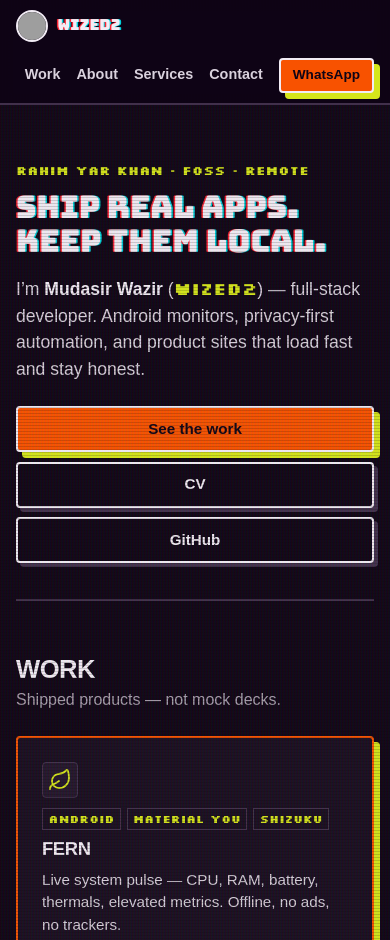
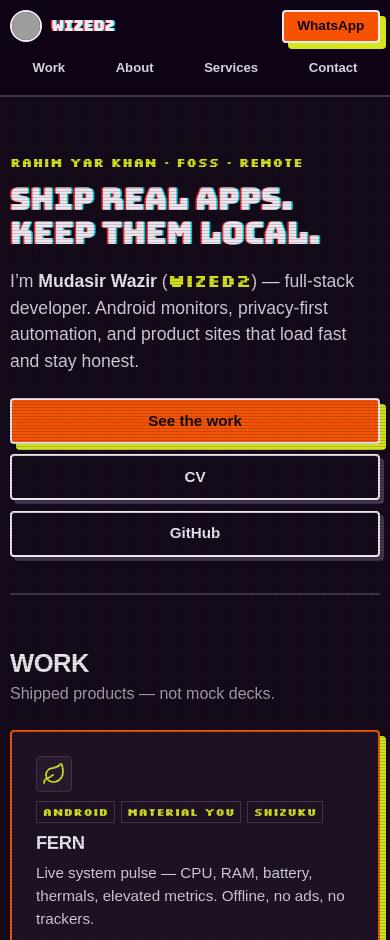
Before and after one commit to wized2/wized2.github.io, a plain HTML site: page index.html in a window 390 px wide. Shown: the top 940 px of the page. Drawn offline with nearby package versions, Linux system fonts and the light colour scheme; grey boxes are pictures that could not be loaded; a web font is replaced by a local one.

Commit message:
fix: mobile header layout — WhatsApp aligned with brand
Pin WhatsApp to the top-right next to the logo on small screens
and put nav on a full-width second row so it no longer drops alone.

```diff
--- a/index.html
+++ b/index.html
@@ -43,7 +43,7 @@
         <a href="#services">Services</a>
         <a href="#contact">Contact</a>
       </nav>
-      <a class="btn btn-sm" href="https://wa.me/923073477752" rel="noopener">WhatsApp</a>
+      <a class="btn btn-sm header-cta" href="https://wa.me/923073477752" rel="noopener">WhatsApp</a>
     </div>
   </header>
 
--- a/styles.css
+++ b/styles.css
@@ -120,6 +120,10 @@ a:focus-visible, button:focus-visible, summary:focus-visible {
   padding: var(--space-sm) 0;
   flex-wrap: wrap;
 }
+.header-cta {
+  flex-shrink: 0;
+  white-space: nowrap;
+}
 .brand {
   display: flex;
   align-items: center;
@@ -198,7 +202,7 @@ a:focus-visible, button:focus-visible, summary:focus-visible {
 .btn--secondary:active, .btn-ghost:active {
   box-shadow: 1px 1px 0 var(--color-rule);
 }
-.btn-sm { padding: 0.35rem 0.75rem; font-size: 0.85rem; }
+.btn-sm { padding: 0.4rem 0.85rem; font-size: 0.85rem; line-height: 1.2; }
 .btn.full, .full { width: 100%; }
 .hero-actions, .cta-row {
   display: flex;
@@ -448,13 +452,50 @@ code, .figure {
 
 /* Responsive polish 2026-11 */
 @media (max-width: 720px) {
+  .header-inner {
+    display: grid;
+    grid-template-columns: 1fr auto;
+    align-items: center;
+    column-gap: var(--space-sm);
+    row-gap: var(--space-sm);
+    padding-block: var(--space-sm);
+  }
+  .brand {
+    grid-column: 1;
+    grid-row: 1;
+  }
+  .header-cta {
+    grid-column: 2;
+    grid-row: 1;
+    justify-self: end;
+  }
+  .nav {
+    grid-column: 1 / -1;
+    grid-row: 2;
+    margin-left: 0;
+    width: 100%;
+    justify-content: space-between;
+    gap: 0.35rem;
+    font-size: 0.82rem;
+  }
+  .nav a {
+    flex: 1 1 auto;
+    text-align: center;
+    padding: 0.35rem 0.25rem;
+  }
+
   .hero h1 {
     font-size: clamp(1.85rem, 8vw, 2.4rem);
     line-height: 1.12;
   }
+  .hero-kicker {
+    letter-spacing: 0.06em;
+    font-size: 0.72rem;
+  }
   .hero-actions {
     flex-direction: column;
     align-items: stretch;
+    gap: 0.65rem;
   }
   .hero-actions .btn {
     width: 100%;
@@ -464,8 +505,8 @@ code, .figure {
   .skills-grid {
     grid-template-columns: 1fr;
   }
-  .nav-inner {
-    gap: 0.5rem;
+  .shell {
+    width: min(100% - 1.25rem, var(--measure, 72rem));
   }
 }
 
@@ -499,3 +540,20 @@ html {
     min-width: 44px;
   }
 }
+
+/* Tablet header: keep brand + CTA on one row, nav full width */
+@media (min-width: 721px) and (max-width: 900px) {
+  .header-inner {
+    display: grid;
+    grid-template-columns: 1fr auto;
+    row-gap: var(--space-sm);
+  }
+  .brand { grid-column: 1; grid-row: 1; }
+  .header-cta { grid-column: 2; grid-row: 1; }
+  .nav {
+    grid-column: 1 / -1;
+    grid-row: 2;
+    margin-left: 0;
+    justify-content: flex-start;
+  }
+}
```
